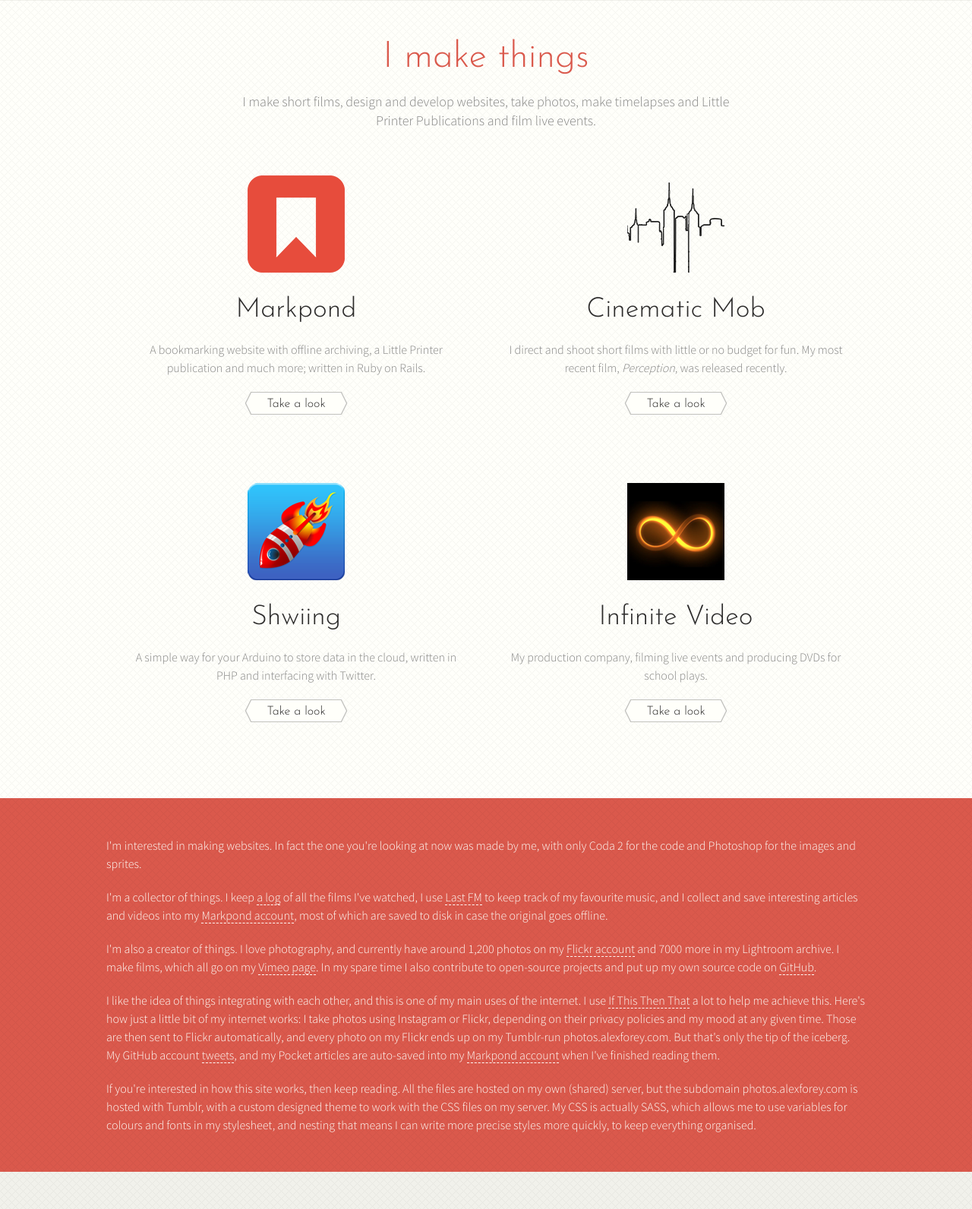
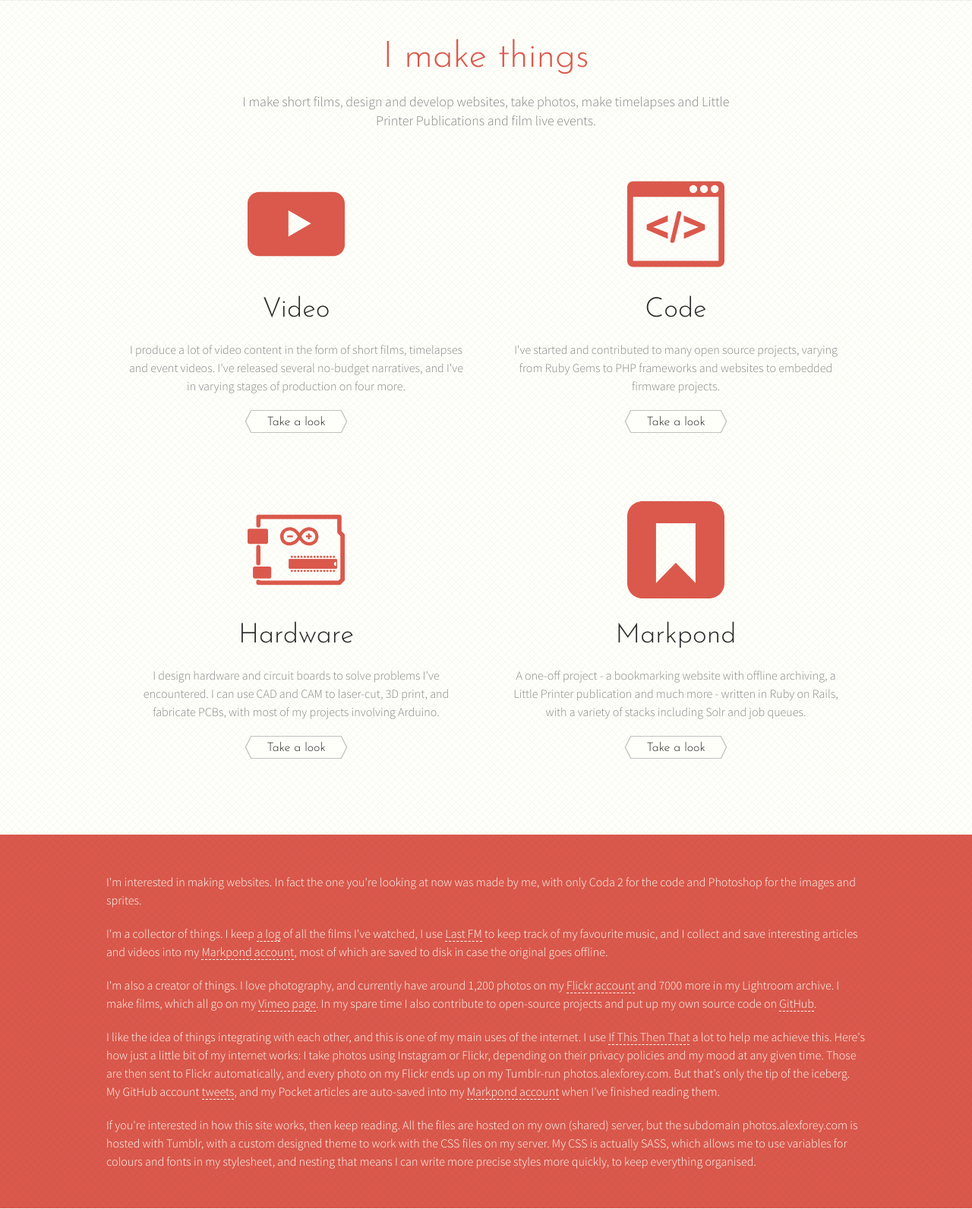
Before and after one commit to alfo/alexforey.com, a PHP site: page / in a window 1280 px wide. Shown: the part 921-2513 px from the top of the page at 76% size. Run offline with PHP 8.4, Linux system fonts and the light colour scheme.

Commit message:
Front page change, more revamps

```diff
--- a/css/style.css
+++ b/css/style.css
@@ -231,17 +231,18 @@ header nav {
     margin-bottom: 20px; }
   .work-section .icon {
     background-repeat: no-repeat;
-    background-image: url(/img/front-page-work.png);
     display: inline-block;
     width: 128px;
     height: 128px;
     margin-bottom: 25px; }
-    .work-section .icon#cinematicmob {
-      background-position: -128px 0px; }
-    .work-section .icon#shwiing {
-      background-position: -256px 0px; }
-    .work-section .icon#infinitevideo {
-      background-position: -384px 0px; }
+    .work-section .icon#video {
+      background-image: url(/img/video.svg); }
+    .work-section .icon#code {
+      background-image: url(/img/code.svg); }
+    .work-section .icon#hardware {
+      background-image: url(/img/hardware.svg); }
+    .work-section .icon#markpond {
+      background-image: url(/img/markpond.svg); }
   .work-section:hover {
     background: rgba(60, 191, 212, 0.1); }
 
@@ -313,6 +314,9 @@ footer .info {
     margin: 0px 0px 10px 0px; }
     footer .info p span {
       color: #fffffa; }
+    footer .info p a {
+      color: #fffffa;
+      border-bottom: 1px solid #fffffa; }
 
 section.netawards {
   padding: 25px 0;
--- a/css/style.scss
+++ b/css/style.scss
@@ -110,6 +110,7 @@ p {
 		text-decoration: none;
 		border-bottom: 1px dashed $darkColor;
 		color: $darkColor;
+
 	}
 }
 
@@ -351,22 +352,26 @@ hr {
 
 		.icon {
 			background-repeat: no-repeat;
-			background-image: url(/img/front-page-work.png);
+
 			display: inline-block;
 			width: 128px;
 			height: 128px;
 			margin-bottom: 25px;
 
-			&#cinematicmob {
-				background-position: -128px 0px;
+			&#video {
+				background-image: url(/img/video.svg);
 			}
 
-			&#shwiing {
-				background-position: -256px 0px;
+			&#code {
+				background-image: url(/img/code.svg);
 			}
 
-			&#infinitevideo {
-				background-position: -384px 0px;
+			&#hardware {
+				background-image: url(/img/hardware.svg);
+			}
+
+			&#markpond {
+				background-image: url(/img/markpond.svg);
 			}
 		}
 
@@ -477,6 +482,11 @@ hr {
 
 				span {
 					color: $backgroundColor;
+				}
+
+				a {
+					color: $backgroundColor;
+					border-bottom: 1px solid $backgroundColor;
 				}
 			}
 
--- a/design/f.php
+++ b/design/f.php
@@ -2,7 +2,7 @@
 			<div class="container">
 				<footer>
 					<div class="info">
-						<p><span>Designed by Alex Forey with Coda 2</span></p>
+						<p><span>Designed by Alex Forey | Source on <a href="https://github.com/alfo/alexforey.com">GitHub</a></span></p>
 						<p>&copy; Alex Forey 2011 - <?php echo date('Y'); ?></p>
 					</div>
 				</footer>
--- a/design/h.php
+++ b/design/h.php
@@ -14,7 +14,7 @@
 
 		<head>
 
-			<title>Alex Forey's Website</title>
+			<title><?php echo $title; ?> | Alex Forey's Website</title>
 
 			<meta name="description" content="The Website of a 16 year old interested in filmmaking, photography, the web, coding, technical theatre and making things.">
  			<meta name="author" content="Alex Forey">
--- a/index.php
+++ b/index.php
@@ -1,4 +1,4 @@
-<?php include 'design/h.php'; ?>
+<?php $title = 'Home'; include 'design/h.php'; ?>
 
 <section class="fullwidth dark flushbottom" id="front-feature">
 	<div class="container">
@@ -34,10 +34,10 @@
 
 		<div id="somelinks">
 
-			<a class="work-section" href="https://markpond.com">
-				<div class="icon" id="markpond"></div>
-				<h2>Markpond</h2>
-				<p>A bookmarking website with offline archiving, a Little Printer publication and much more; written in Ruby on Rails.</p>
+			<a class="work-section" href="/portfolio#video">
+				<div class="icon" id="video"></div>
+				<h2>Video</h2>
+				<p>I produce a lot of video content in the form of short films, timelapses and event videos. I've released several no-budget narratives, and I've in varying stages of production on four more.</p>
 
 				<div class="arrow-btn white">
 					<div class="arrow left"><span></span></div>
@@ -46,10 +46,10 @@
 				</div>
 			</a>
 
-			<a class="work-section" href="http://films.alexforey.com">
-				<div class="icon" id="cinematicmob"></div>
-				<h2>Cinematic Mob</h2>
-				<p>I direct and shoot short films with little or no budget for fun. My most recent film, <em>Perception</em>, was released recently.</p>
+			<a class="work-section" href="/portfolio#code">
+				<div class="icon" id="code"></div>
+				<h2>Code</h2>
+				<p>I've started and contributed to many open source projects, varying from Ruby Gems to PHP frameworks and websites to embedded firmware projects.</p>
 
 				<div class="arrow-btn white">
 					<div class="arrow left"><span></span></div>
@@ -58,10 +58,10 @@
 				</div>
 			</a>
 
-			<a class="work-section" href="http://shwiing.co">
-				<div class="icon" id="shwiing"></div>
-				<h2>Shwiing</h2>
-				<p>A simple way for your Arduino to store data in the cloud, written in PHP and interfacing with Twitter.</p>
+			<a class="work-section" href="/portfolio#hardware">
+				<div class="icon" id="hardware"></div>
+				<h2>Hardware</h2>
+				<p>I design hardware and circuit boards to solve problems I've encountered. I can use CAD and CAM to laser-cut, 3D print, and fabricate PCBs, with most of my projects involving Arduino.</p>
 
 				<div class="arrow-btn white">
 					<div class="arrow left"><span></span></div>
@@ -70,10 +70,10 @@
 				</div>
 			</a>
 
-			<a class="work-section" href="http://infinitevideo.co.uk">
-				<div class="icon" id="infinitevideo"></div>
-				<h2>Infinite Video</h2>
-				<p>My production company, filming live events and producing DVDs for school plays.</p>
+			<a class="work-section" href="https://markpond.com">
+				<div class="icon" id="markpond"></div>
+				<h2>Markpond</h2>
+				<p>A one-off project - a bookmarking website with offline archiving, a Little Printer publication and much more - written in Ruby on Rails, with a variety of stacks including Solr and job queues.</p>
 
 				<div class="arrow-btn white">
 					<div class="arrow left"><span></span></div>
```
Also changed, not shown: about.php (+6 -4 lines), img/code.svg (added), img/hardware.svg (added), img/markpond.svg (added), img/video.svg (added).
